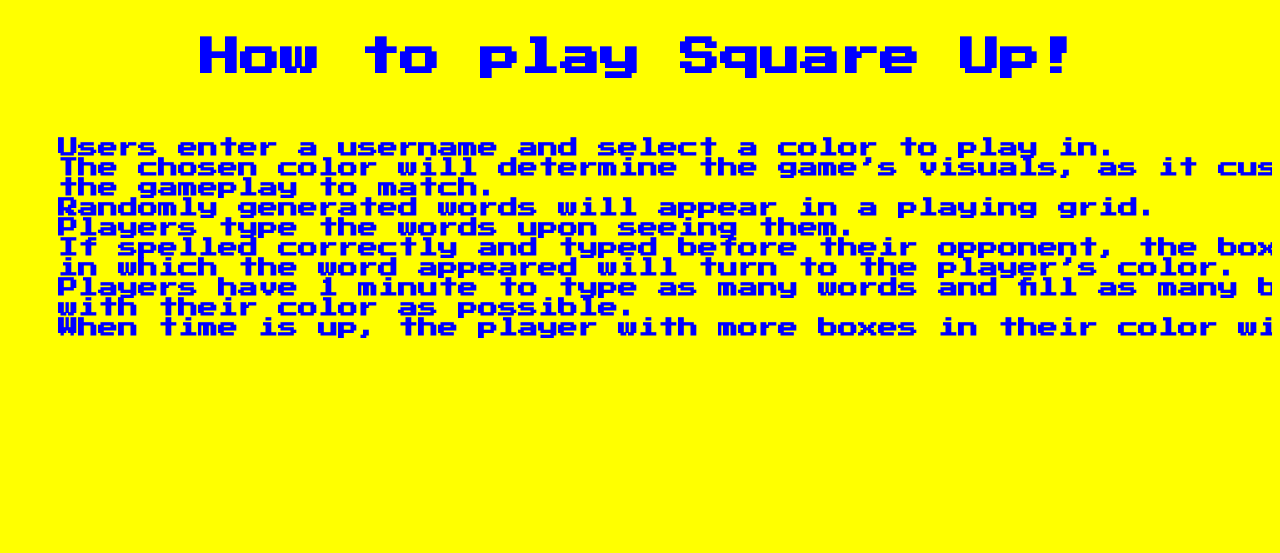
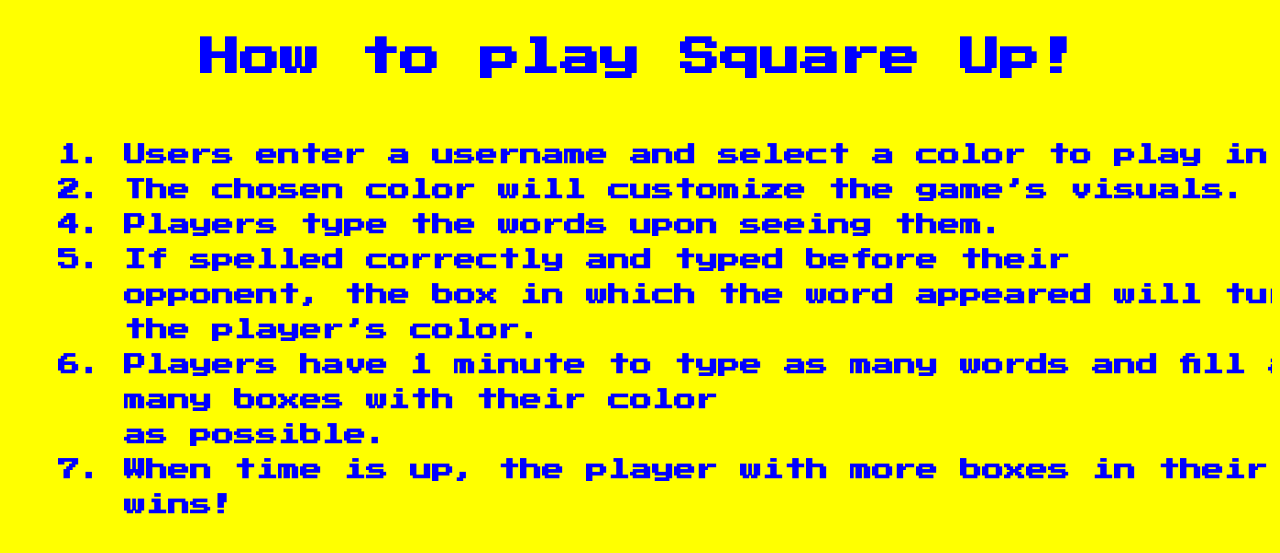
Before and after one commit to ammareltigani/CSSI2019, a Python web app: template templates/howtoplay.html in a window 1280 px wide. Shown: the top 553 px of the page. Run offline with Jinja, Linux system fonts and the light colour scheme; the template is opened without the code that fills it, so the values that code supplies are empty.

Commit message:
Fixed how to play instructions

```diff
--- a/static/CSS/howtoplay.css
+++ b/static/CSS/howtoplay.css
@@ -22,6 +22,7 @@ h2 {
   white-space: nowrap;
   padding: 30px 50px;
   color: blue;
-  font-size: 20px;
+  line-height: 35px;
+  font-size: 22px;
   font-family: 'Press Start 2P', cursive;
 }
--- a/templates/howtoplay.html
+++ b/templates/howtoplay.html
@@ -8,12 +8,11 @@
   </head>
   <body>
     <h1>How to play Square Up!</h1>
-    <h2>Users enter a username and select a color to play in.<br>
-    The chosen color will determine the game’s visuals, as it customizes <br> the gameplay to match.<br>
-    Randomly generated words will appear in a playing grid.<br>
-    Players type the words upon seeing them.<br>
-    If spelled correctly and typed before their opponent, the box <br> in which the word appeared will turn to the player’s color.<br>
-    Players have 1 minute to type as many words and fill as many boxes <br> with their color as possible.<br>
-    When time is up, the player with more boxes in their color wins!</h2>
+    <h2>1. Users enter a username and select a color to play in.<br>
+    2. The chosen color will customize the game’s visuals.<br>
+    4. Players type the words upon seeing them.<br>
+    5. If spelled correctly and typed before their <br>  &nbsp;&nbsp; opponent, the box in which the word appeared will turn to <br>  &nbsp;&nbsp; the player’s color.<br>
+    6. Players have 1 minute to type as many words and fill as <br> &nbsp;&nbsp; many boxes with their color <br>  &nbsp;&nbsp as possible.<br>
+    7. When time is up, the player with more boxes in their color <br>  &nbsp;&nbsp wins!</h2>
   </body>
 </html>
```
